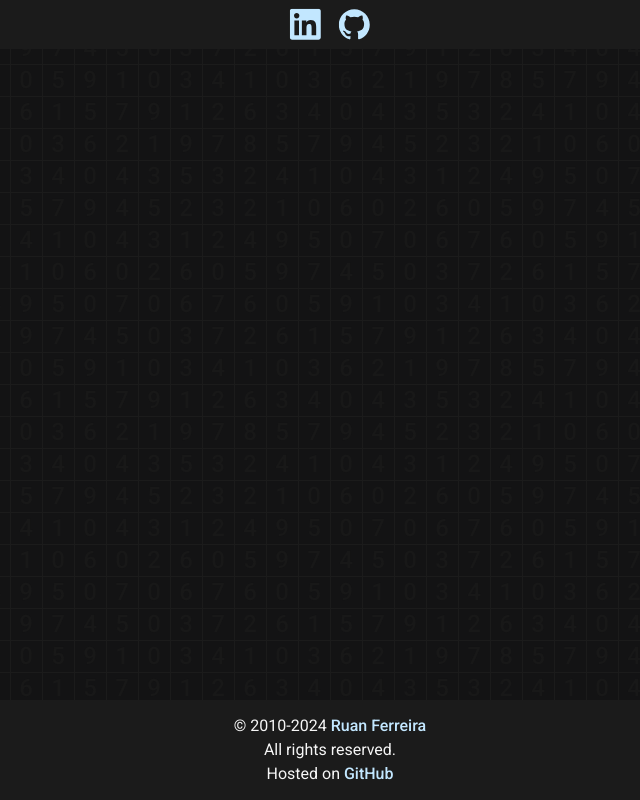
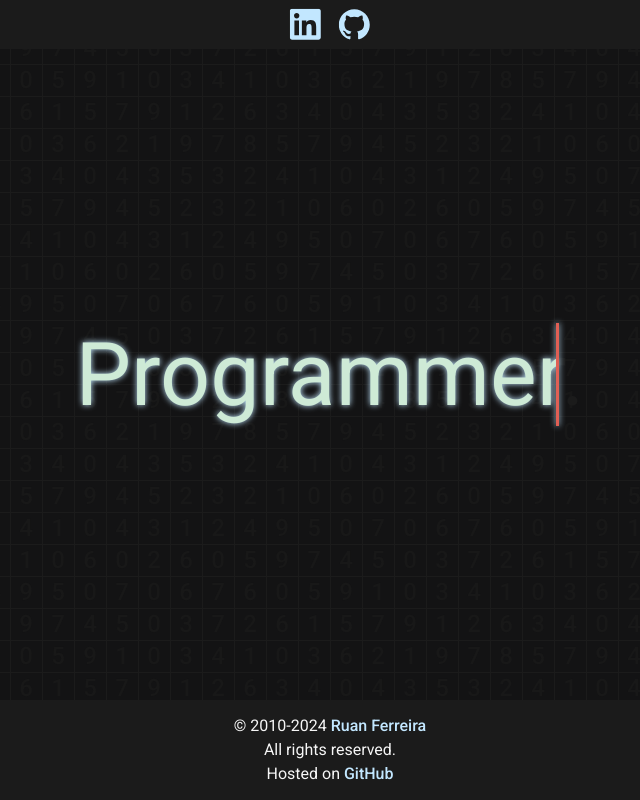
Before and after one commit to ruanfdev/ruanfdev.github.io, an Angular app: page / in a window 1280 px wide. Shown: the whole page, without its empty margins (310-950 px from the left). Built offline with nearby package versions, Linux system fonts and the light colour scheme.

Commit message:
updated styling

```diff
--- a/src/app/coming-soon/coming-soon.component.scss
+++ b/src/app/coming-soon/coming-soon.component.scss
@@ -111,7 +111,7 @@ h1#typing_intro {
         position: relative;
         cursor: default;
         color: $bg-accent;
-        animation: displayText 12s infinite;
+        animation: displayText 9s infinite;
         animation-delay: calc(-3s * var(--i));
 
         &::before {
```
